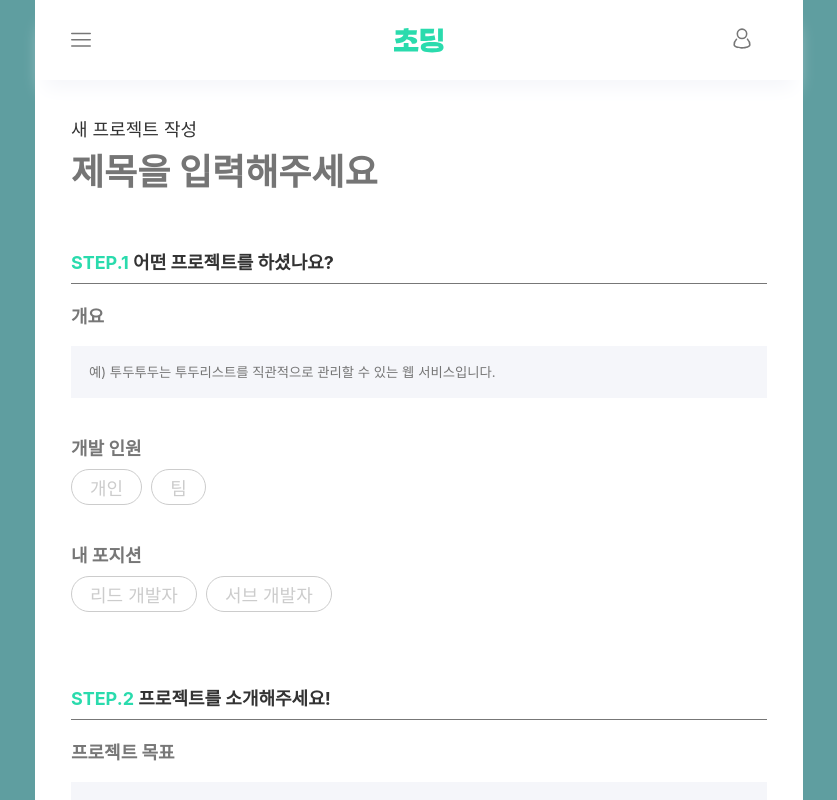
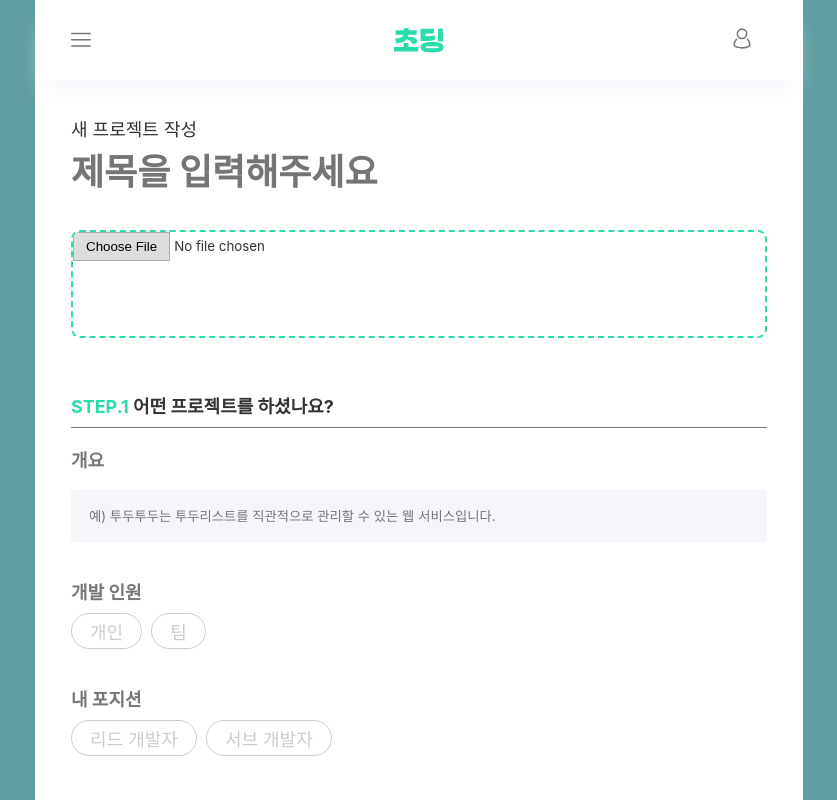
Before and after one commit to kimziyeon/choding, a Next.js app: page /community/myProject/write in a window 1280 px wide. Shown: the top 800 px of the page, without its empty margins (221-1058 px from the left). Built offline with nearby package versions, Linux system fonts and the light colour scheme; a web font is replaced by a local one.

Commit message:
내 프로젝트 > 글쓰기 / 이미지 업로드 까지 완료

```diff
--- a/package.json
+++ b/package.json
@@ -11,6 +11,7 @@
   "dependencies": {
     "axios": "^1.6.7",
     "dayjs": "^1.11.10",
+    "firebase": "^10.8.1",
     "mongodb": "^6.3.0",
     "next": "^14.1.0",
     "next-auth": "^4.24.6",
--- a/src/app/community/myProject/write/MyProjectWrite.scss
+++ b/src/app/community/myProject/write/MyProjectWrite.scss
@@ -20,6 +20,37 @@
             font-size: $l;
             font-weight: 700;
         }
+    }
+
+    #myProjectWriteImage {
+        width: 100%;
+        @include column-flexbox(c, c);
+
+        input {
+            width: 100%;
+            border: 2px dashed $main;
+            height: 6rem;
+            border-radius: 0.5rem;
+        }
+
+        .custom-file-upload {
+            border: 1px solid #aaa;
+            display: inline-block;
+            padding: 6px 12px;
+            cursor: pointer;
+        }
+
+        input[type='file']::file-selector-button {
+            border: 1px solid #aaa;
+            padding: 6px 12px;
+            background-color: #ddd;
+        }
+
+        input#file-upload-button {
+            background-color: $main;
+        }
+
+
     }
 
     .mainBold {
--- /dev/null
+++ b/src/app/community/myProject/write/components/ImageInput.tsx
@@ -0,0 +1,53 @@
+/*
+uploadBytes(ref(storage, '파일명'), file)
+getDownloadURL(ref(storage, '파일명'), file)
+deleteObject(ref(storage, '파일명'), file)
+listAll(ref(storage, '폴더이름'))
+*/
+"use client";
+
+import { storage } from '@/firebase/firebase-sdk';
+import {ref, uploadBytes, listAll, getDownloadURL, deleteObject } from 'firebase/storage'
+import { useEffect, useState } from 'react';
+
+export default function ImageInput() {
+  const [imgList, setImgList] = useState([]);
+
+  function upload(e){
+    e.preventDefault();
+    const formdata = new FormData(e.target);
+    const file = formdata.get('photo');
+    const storageRef = ref(storage, 'myProject_' + file.name);
+
+    uploadBytes(storageRef, file)
+    .then(async snapshot => {
+      const url = await getDownloadURL(ref(storage, snapshot.metadata.fullPath));
+      setImgList([...imgList, {url, fullPath: snapshot.metadata.fullPath}])
+    })
+  }
+
+//   async function getImages(){
+//     const storageRef = ref(storage, 'test-gom/');
+//     listAll(storageRef)
+//     .then(async (res)=>{
+//       let imgArr = [];
+//       for(let value of res.items){
+//         const url = await getDownloadURL(value);
+//         imgArr.push({url, fullPath: value.fullPath})
+//       }
+//       setImgList(imgArr);
+//     })
+//   }
+
+//   useEffect(()=>{
+//     getImages();
+//   }, [])
+
+  return (
+    <section id="myProjectWriteImage">
+      <input type="file" id="photo" name="photo" style={{ display: 'none' }} />
+      <label htmlFor="photo" className="custom-file-upload">대표 이미지를 업로드해주세요</label>
+      <button type="submit">등록</button>
+    </section>
+  );
+}
--- a/src/app/community/myProject/write/page.tsx
+++ b/src/app/community/myProject/write/page.tsx
@@ -1,16 +1,19 @@
 "use client";
 import { useRouter } from 'next/navigation';
+import { storage } from '@/firebase/firebase-sdk';
 import { useEffect, useRef, useState } from 'react';
-import { useForm } from 'react-hook-form';
+import { useForm, Controller } from 'react-hook-form';
+import { getStorage, ref as storageRef, uploadBytes } from 'firebase/storage';
 import { myProjectPostType } from '@/types/datatype';
 import './MyProjectWrite.scss';
 import FilterComponent from './components/FilterComponent';
 import InputSection from './components/InputSection';
+import ImageInput from './components/ImageInput';
 import serverStore from '@/lib/server/serverStore';
 
 export default function MyProjectWrite() {
     const router = useRouter();
-    const { register, watch, setValue, handleSubmit: handleFormSubmit } = useForm<myProjectPostType>({
+    const { control, register, watch, setValue, handleSubmit: handleFormSubmit } = useForm<myProjectPostType>({
         defaultValues: {
             title: '',
             goal: '',
@@ -29,11 +32,42 @@ export default function MyProjectWrite() {
         setisOnButtonActive(!isOnButtonActive);
     }
 
+
+    // 이미지 주소 저장
+    const imageSubmit = async (event) => {
+        event.preventDefault();
+
+        if (event.target.files.length > 0) {
+            const file = event.target.files[0];
+            const storageReference = storageRef(storage, 'writeImg/' + file.name);
+
+            try {
+                await uploadBytes(storageReference, file);
+                console.log('이미지가 성공적으로 업로드되었습니다.');
+            } catch (error) {
+                console.error('업로드 중 에러가 발생했습니다:', error);
+            }
+        }
+    };
+
+
+
     // 폼 전송
-    const onSubmit = (data: myProjectPostType) => {
-        console.log(data);
-        serverStore('post', 'myProject', data);
-        router.push('/community/myProject');
+    const onSubmit = async (data: myProjectPostType) => {
+        const file = data.file[0];
+        const storage = getStorage();
+        const storageReference = storageRef(storage, 'uploads/' + file.name);
+        try {
+            await uploadBytes(storageReference, file);
+            console.log('파일이 성공적으로 업로드되었습니다.');
+          } catch (error) {
+            console.error('업로드 중 에러가 발생했습니다:', error);
+        }
+
+        console.log('------------data-----------')
+        console.log(data)
+        // serverStore('post', 'myProject', data);
+        // router.push('/community/myProject');
     };
 
     // 뒤로가기
@@ -54,6 +88,8 @@ export default function MyProjectWrite() {
         });
     }
 
+
+
     useEffect(() => { // 선택 옵션 콘솔 확인용도 :)
         console.log('~~~~~~~ MyProjectFilter ~~~~~~~~');
         console.log('클릭한 옵션 -->', activeOptions);
@@ -65,6 +101,9 @@ export default function MyProjectWrite() {
                 <section id="writeHeader">
                     <h4>새 프로젝트 작성</h4>
                     <input {...register('title')} placeholder='제목을 입력해주세요'></input>
+                </section>
+                <section id="myProjectWriteImage">
+                    <input type="file" onChange={imageSubmit} />
                 </section>
                 <section id="writeStep1" className='writeStep'>
                     <InputSection
--- /dev/null
+++ b/src/firebase/firebase-sdk.ts
@@ -0,0 +1,16 @@
+import { initializeApp } from "firebase/app";
+import { getStorage } from "firebase/storage";
+
+const firebaseConfig = {
+  apiKey: "AIzaSyC3V62mTpTextkt3iRu2btxeTdGIKK7wCs",
+  authDomain: "choding.firebaseapp.com",
+  projectId: "choding",
+  storageBucket: "choding.appspot.com",
+  messagingSenderId: "124692663276",
+  appId: "1:124692663276:web:4a29a06add6264ac4c8ec9",
+  measurementId: "G-FN4F5WKCB1"
+};
+
+// Initialize Firebase
+const app = initializeApp(firebaseConfig);
+export const storage = getStorage(app);
```
Also changed, not shown: 1 other file (tests, documents, lock files or other folders).
